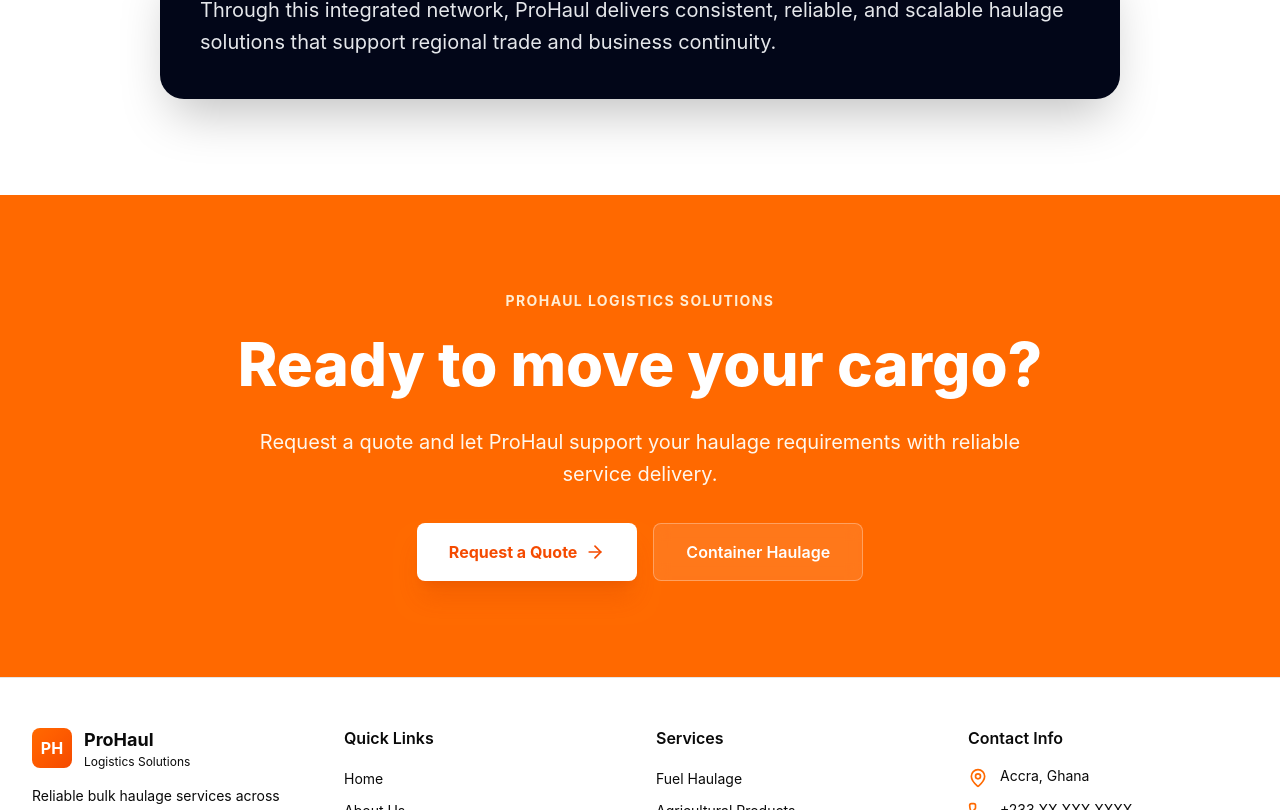
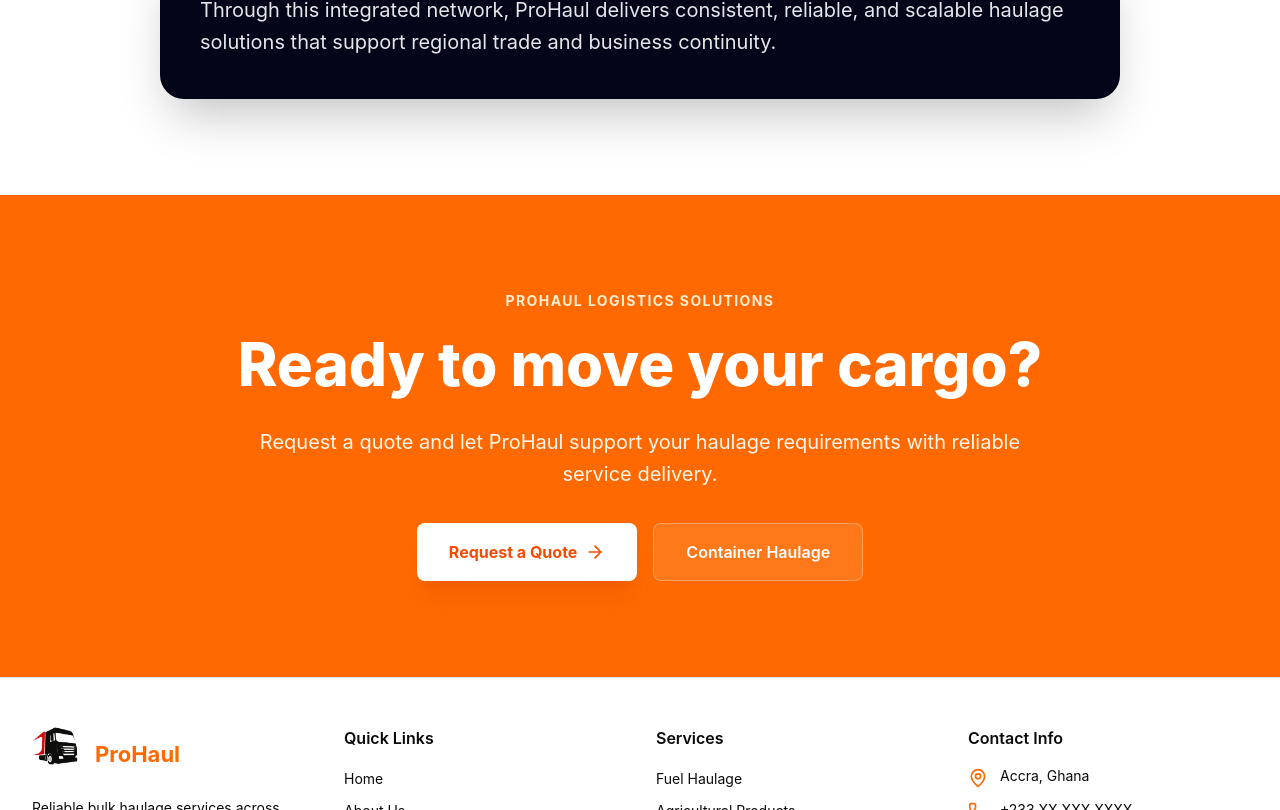
Before and after one commit to OwusuEmmanuelTakyi/ProHaul-logistics, a React (Vite) app: page /services/cross-border in a window 1280 px wide. Shown: the part 1990-2800 px from the top of the page. Built offline with nearby package versions, Linux system fonts and the light colour scheme.

Commit message:
added the logo to the footer

```diff
--- a/src/app/components/Footer.tsx
+++ b/src/app/components/Footer.tsx
@@ -8,12 +8,16 @@
         <div className="grid grid-cols-1 md:grid-cols-2 lg:grid-cols-4 gap-8">
           <div>
             <div className="flex items-center gap-3 mb-4">
-              <div className="w-10 h-10 bg-gradient-to-br from-orange-500 to-orange-600 rounded-lg flex items-center justify-center">
-                <span className="font-bold text-white">PH</span>
-              </div>
+<div className="flex items-center gap-3 mb-4">
+  <img
+    src="/src/images/logo.png"
+    alt="ProHaul Logo"
+    className="h-10 w-auto"
+  />
+</div>
               <div>
-                <h3 className="font-bold text-lg">ProHaul</h3>
-                <p className="text-xs text-muted-foreground">Logistics Solutions</p>
+                <h3 className="font-bold text-[22px] text-orange-500 text-lg">ProHaul</h3>
+                <p className="text-xs text-muted-foreground"></p>
               </div>
             </div>
             <p className="text-sm text-muted-foreground mb-4">
--- a/src/app/components/Navigation.tsx
+++ b/src/app/components/Navigation.tsx
@@ -119,7 +119,7 @@
                 />
               </motion.div>
 
-              <span className="text-[22px] font-black leading-none tracking-tight text-red-600 sm:text-[26px]">
+              <span className="text-[22px] font-black leading-none tracking-tight text-orange-500 sm:text-[26px]">
                 ProHaul
               </span>
             </Link>
--- a/src/app/pages/services/ServicePage.tsx
+++ b/src/app/pages/services/ServicePage.tsx
@@ -103,7 +103,7 @@
   cementHero: "https://i.pinimg.com/1200x/53/49/a2/5349a2f5ce5b36a4b8ba3132d4ee60c2.jpg",
   fertilizerHero: "https://i.pinimg.com/1200x/50/80/fb/5080fbba66841898078f6bf701f3339b.jpg",
   containerHero: "https://i.pinimg.com/736x/2d/7d/f8/2d7df85506f7becc7b5d304883eeba8e.jpg",
-  crossHero: "https://images.unsplash.com/photo-1568605117036-5fe5e7bab0b7?w=1800&q=85",
+  crossHero: "https://i.pinimg.com/1200x/4c/a2/c5/4ca2c5243d2d5095295abe35e1a9fd4d.jpg",
 };
 
 type IconType = typeof Truck;
```
